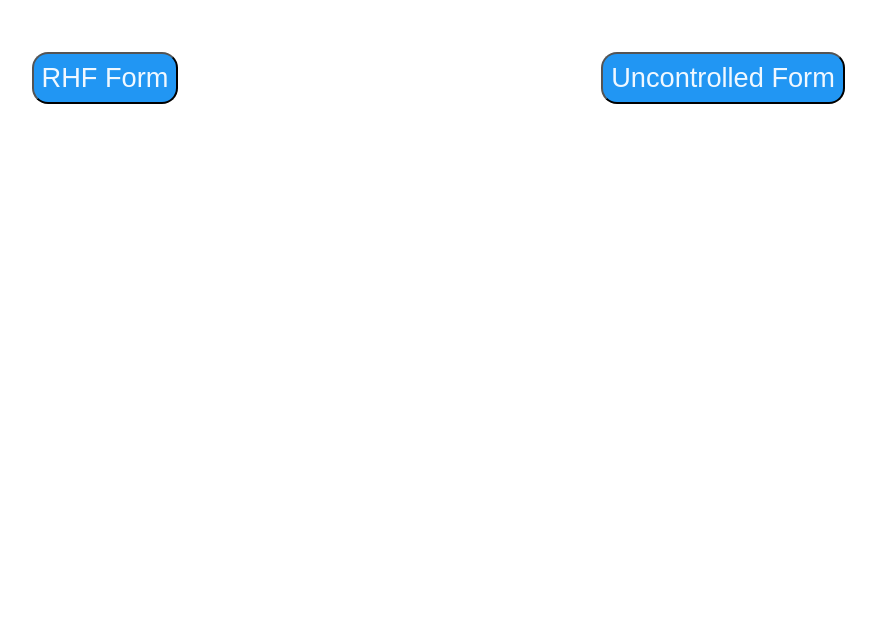
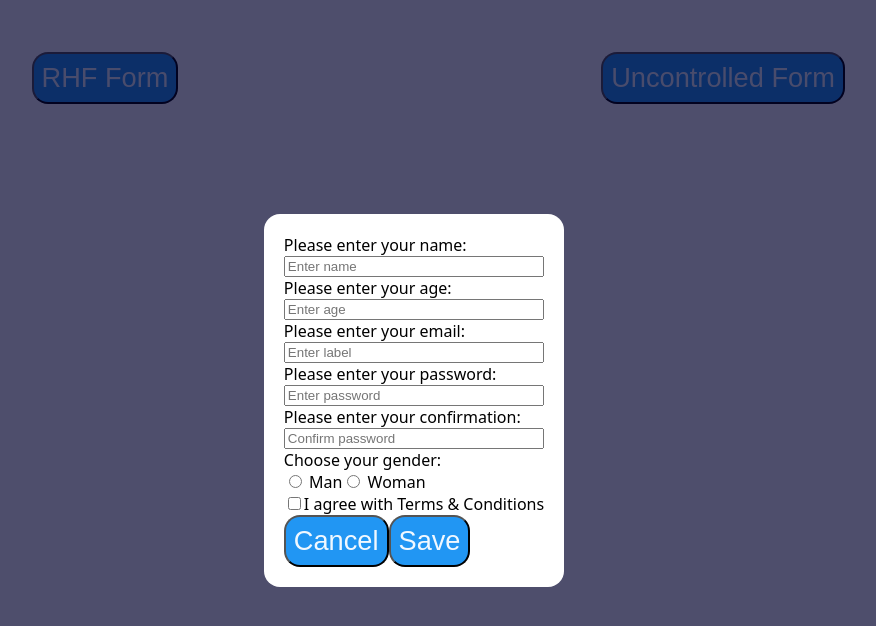
Before and after one commit to sashapervykh/rss-react, a React (Vite) app in the folder rs-react-forms/: page / in a window 1280 px wide. Shown: the top 626 px of the page, without its empty margins (226-1102 px from the left). Built offline with nearby package versions, Linux system fonts and the light colour scheme.

Commit message:
feat: add basic layout of uncontrolled form

```diff
--- a/rs-react-forms/src/components/ButtonsWrapper/ButtonsWrapper.tsx
+++ b/rs-react-forms/src/components/ButtonsWrapper/ButtonsWrapper.tsx
@@ -1,4 +1,5 @@
 import { Button } from '../button/Button';
+import { Modal } from '../Modal/Modal';
 import style from './style.module.css';
 
 export function ButtonsWrapper() {
@@ -20,6 +21,7 @@ export function ButtonsWrapper() {
           text={'Uncontrolled Form'}
         />
       </div>
+      <Modal />
     </div>
   );
 }
--- /dev/null
+++ b/rs-react-forms/src/components/Modal/Modal.tsx
@@ -0,0 +1,12 @@
+import { createPortal } from 'react-dom';
+import { UncontrolledForm } from '../UncontrolledForm/UncontrolledForm';
+import style from './style.module.css';
+
+export function Modal() {
+  return createPortal(
+    <div className={style['modal-wrapper']}>
+      <UncontrolledForm />
+    </div>,
+    document.body
+  );
+}
--- /dev/null
+++ b/rs-react-forms/src/components/Modal/style.module.css
@@ -0,0 +1,7 @@
+.modal-wrapper {
+  display: flex;
+  position: absolute;
+  width: 100%;
+  height: 100%;
+  background-color: rgba(3, 3, 46, 0.7);
+}
--- /dev/null
+++ b/rs-react-forms/src/components/UncontrolledForm/UncontrolledForm.tsx
@@ -0,0 +1,36 @@
+import { Button } from '../button/Button';
+import style from './style.module.css';
+
+export function UncontrolledForm() {
+  return (
+    <form className={style.form}>
+      <label htmlFor="name">Please enter your name:</label>
+      <input name="name" type="text" placeholder="Enter name" />
+      <label htmlFor="age">Please enter your age:</label>
+      <input name="age" type="text" placeholder="Enter age" />
+      <label htmlFor="email">Please enter your email:</label>
+      <input name="email" type="email" placeholder="Enter label" />
+      <label htmlFor="password">Please enter your password:</label>
+      <input name="password" type="password" placeholder="Enter password" />
+      <label htmlFor="confirmation">Please enter your confirmation:</label>
+      <input
+        name="confirmation"
+        type="password"
+        placeholder="Confirm password"
+      />
+      <label htmlFor="gender">
+        <div>Choose your gender:</div>
+        <input name="gender" type="radio" /> Man
+        <input name="gender" type="radio" /> Woman
+      </label>
+      <label htmlFor="agreement">
+        <input name="agreement" type="checkbox" />I agree with Terms &
+        Conditions
+      </label>
+      <div>
+        <Button text="Cancel" />
+        <Button text="Save" />
+      </div>
+    </form>
+  );
+}
--- /dev/null
+++ b/rs-react-forms/src/components/UncontrolledForm/style.module.css
@@ -0,0 +1,8 @@
+.form {
+  display: flex;
+  flex-direction: column;
+  margin: auto;
+  padding: 20px;
+  background-color: white;
+  border-radius: 1rem;
+}
--- a/rs-react-forms/src/index.css
+++ b/rs-react-forms/src/index.css
@@ -5,7 +5,12 @@
 body {
   margin: 0;
   display: flex;
+  width: 100vw;
   place-items: center;
   min-width: 320px;
   min-height: 100vh;
 }
+
+html {
+  width: 100vw;
+}
```
